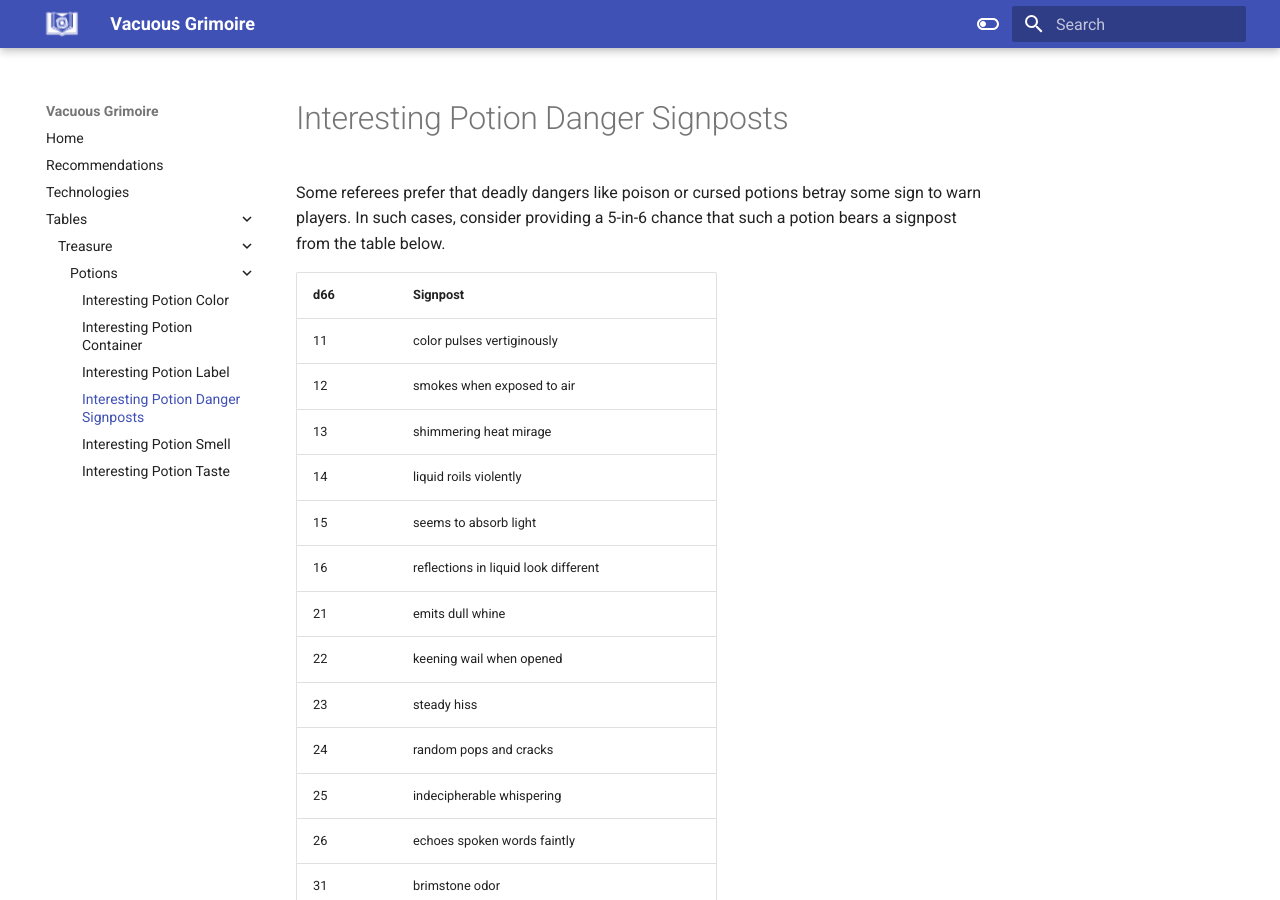
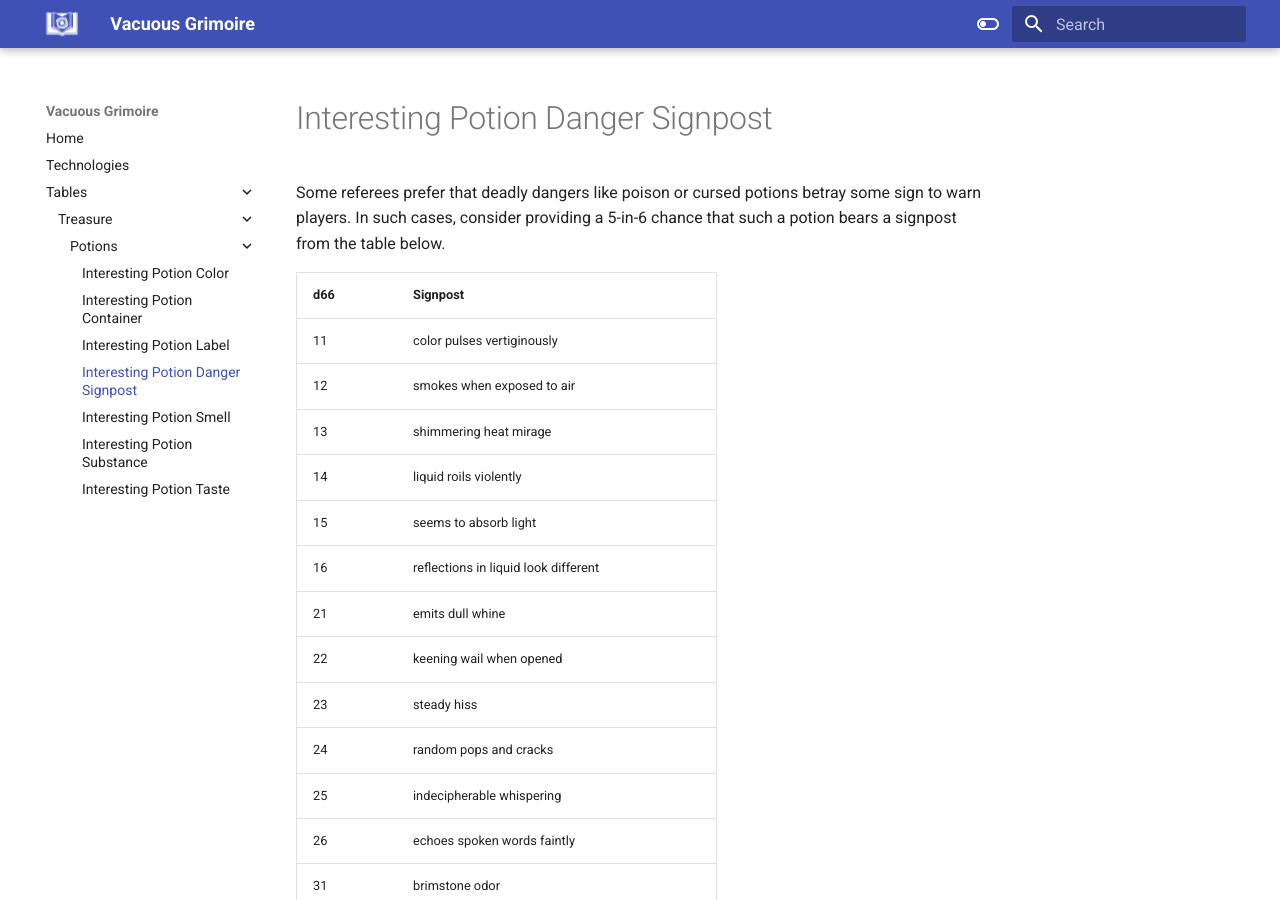
Before and after one commit to vacuousgrimoire/vacuousgrimoire.github.io, an MkDocs documentation site: the page built from docs/tables/treasure/potions/signpost.md, in a window 1280 px wide and 900 px high. Built offline with MkDocs 1.6.1 and Material for MkDocs 9.7.7, drawn with Linux system fonts in a browser that asks for light colours.

Commit message:
Add potion substance table

```diff
--- a/docs/index.md
+++ b/docs/index.md
@@ -9,13 +9,10 @@
 1. [[container|Interesting Potion Containers]]
 2. [[label|Interesting Potion Labels]]
 3. [[color|Interesting Potion Color]]
-4. [[smell|Interesting Potion Smell]]
-5. [[taste|Interesting Potion Taste]]
-6. [[signpost|Interesting Potion Danger Signposts]]
-
-# Links
-- [[Recommendations]]
-- [[Technologies]]
+4. [[substance|Interesting Potion Substance]]
+5. [[smell|Interesting Potion Smell]]
+6. [[taste|Interesting Potion Taste]]
+7. [[signpost|Interesting Potion Danger Signposts]]
 
 # License
 This work is licensed under [CC BY 4.0](https://creativecommons.org/licenses/by/4.0/)
--- a/docs/tables/treasure/potions/signpost.md
+++ b/docs/tables/treasure/potions/signpost.md
@@ -1,4 +1,4 @@
-# Interesting Potion Danger Signposts
+# Interesting Potion Danger Signpost
 
 Some referees prefer that deadly dangers like poison or cursed potions betray some sign to warn players. In such cases, consider providing a 5-in-6 chance that such a potion bears a signpost from the table below.
 
```
Also changed, not shown: docs/recommendations.md (deleted, +0 -13 lines), docs/tables/treasure/potions/substance.md (added, +22 -0 lines), docs/technologies.md (+1 -1 lines).
